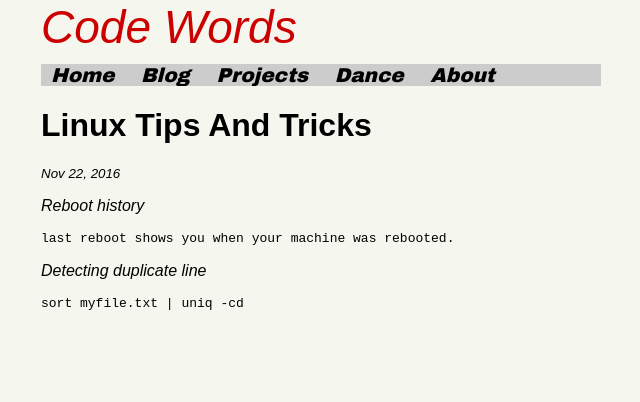
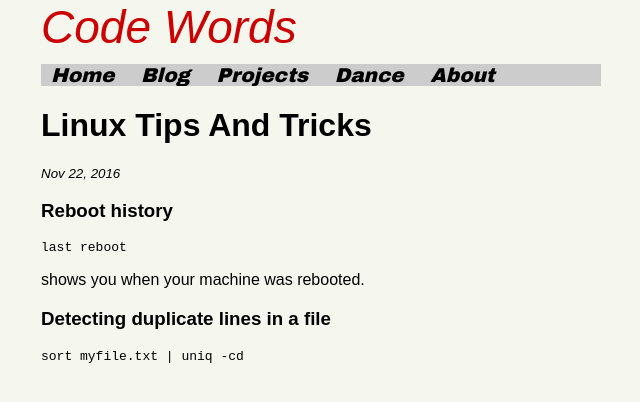
Before and after one commit to shang-lin/shang-lin.github.io, a Jekyll site: the page built from _posts/2016-11-22-Linux-Tips-and-Tricks.md, in a window 1280 px wide. Shown: the top 402 px of the page, without its empty margins (319-959 px from the left). Built offline with Jekyll 4.4.1, drawn with Linux system fonts in a browser that asks for light colours; some web fonts are replaced.

Commit message:
Changed formatting of headings.

```diff
--- a/_posts/2016-11-22-Linux-Tips-and-Tricks.md
+++ b/_posts/2016-11-22-Linux-Tips-and-Tricks.md
@@ -1,8 +1,9 @@
-*Reboot history*
+### Reboot history
 
     last reboot
+
 shows you when your machine was rebooted.
 
-*Detecting duplicate line*
+### Detecting duplicate lines in a file
 
     sort myfile.txt | uniq -cd
```
